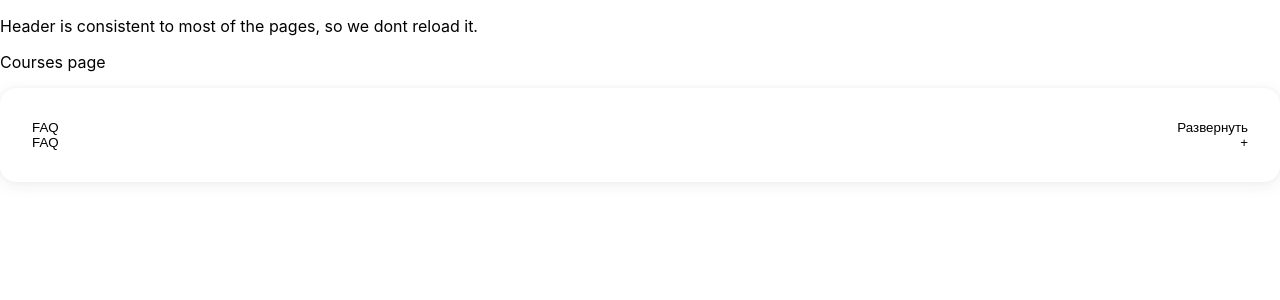
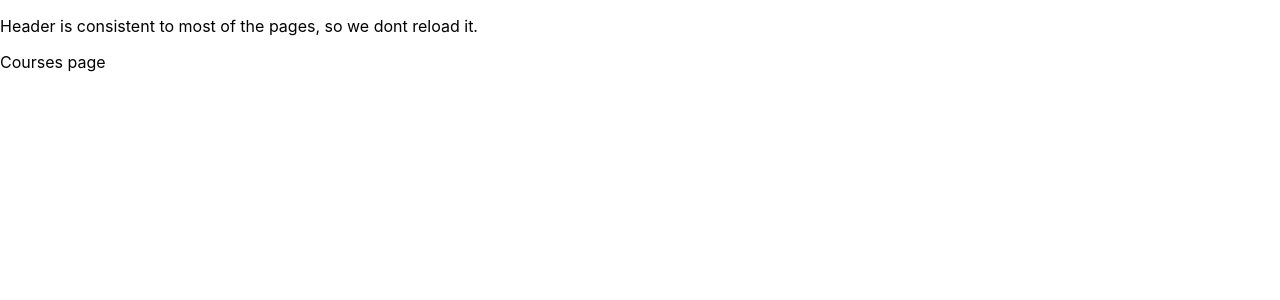
Before and after one commit to Studio-Yandex-Practicum/lizaalert_frontend, a React (Create React App) app: page / in a window 1280 px wide. Shown: the top 300 px of the page. Built offline with nearby package versions, Linux system fonts and the light colour scheme.

Commit message:
#43 - accordion final

```diff
--- a/src/components/pages/courses/courses.jsx
+++ b/src/components/pages/courses/courses.jsx
@@ -1,34 +1,7 @@
-import Accordion from '../../templates/accordion/accordion';
-import Card from '../../templates/card/card';
-
 function Courses() {
   return (
     <div>
       <p>Courses page</p>
-      <Card>
-        <Accordion title="FAQ" button="text">
-          Аккордион Lorem ipsum dolor sit amet, consectetur adipisicing elit.
-          Accusamus vero vel expedita quam necessitatibus sit magnam fugit, eos
-          harum minima corporis error! Non possimus accusantium temporibus modi
-          corporis ratione explicabo animi, voluptas officia nihil nobis et
-          nulla quam officiis expedita consequatur delectus iure, quisquam fugit
-          est. Earum quam fugiat labore molestias ratione autem exercitationem
-          impedit? Veritatis eveniet autem dicta provident? Dignissimos autem,
-          excepturi quaerat itaque nemo cupiditate, officia quae quod tenetur
-          doloremque magni molestias ea nulla vitae impedit rem praesentium
-          perspiciatis natus expedita, debitis amet? Ducimus possimus quaerat
-          fuga magni eaque debitis maiores rerum, velit sed corrupti omnis
-          blanditiis nostrum.
-        </Accordion>
-        <Accordion title="FAQ" button="icon">
-          Lorem ipsum, dolor sit amet consectetur adipisicing elit. Quos ex, id
-          voluptatem esse necessitatibus commodi deserunt. Enim vero dolores
-          amet nostrum sed dignissimos quam obcaecati eveniet, quis minus
-          tenetur necessitatibus magni illo. Rerum aspernatur reprehenderit
-          consectetur neque architecto aut omnis quibusdam ducimus nostrum in,
-          et quas harum laudantium excepturi iusto?
-        </Accordion>
-      </Card>
     </div>
   );
 }
--- a/src/components/templates/accordion/accordion.jsx
+++ b/src/components/templates/accordion/accordion.jsx
@@ -1,8 +1,17 @@
 import { useState, useEffect, useRef } from 'react';
 import classnames from 'classnames';
+import PropTypes from 'prop-types';
+import Icon from '../../atoms/icon/icon';
+import styles from './accordion.module.scss';
 
-import PropTypes from 'prop-types';
-import styles from './accordion.module.scss';
+/**
+ * @description Компонент аккордеона с минимальной стилизацией и плавным раскрытием. Раскрытие осуществляется по клику на весь заголовок.
+ *
+ * - title - string - заголовок аккордеона
+ * - children - содержимое, которое будет скрываться (JSX или Компонент)
+ * - button - "icon" | "text" - необязательный проп, отвечающий за дополнительную кнопку в правом верхнем углу в виде иконки либо текста "Развернуть"/"Свернуть"
+ * - className - string - необязательный проп - дополнительный css класс (для стилизации ручки аккордеона через вложенность или задания внешних отступов)
+ */
 
 function Accordion({ children, className, title, button }) {
   const [isOpen, setIsOpen] = useState(false);
@@ -26,14 +35,19 @@ function Accordion({ children, className, title, button }) {
     setHeight(isOpen ? '0px' : `${contentRef.current.scrollHeight}px`);
   };
 
-  const renderButton = (type) => (
+  const renderButton = (type) => {
+    if (type === '') {
+      return null;
+    }
+    return (
       <span
         className={classnames(styles.btn, { [styles.icon]: type === 'icon' })}
       >
         {type === 'text' && (isOpen ? 'Свернуть' : 'Развернуть')}
-      {type === 'icon' && '+'}
+        {type === 'icon' && <Icon type="arrowDown" maxHeight={7} />}
       </span>
     );
+  };
 
   const classesList = classnames(styles.accordion, className, {
     [styles.open]: isOpen,
@@ -58,13 +72,13 @@ function Accordion({ children, className, title, button }) {
 
 Accordion.defaultProps = {
   className: '',
-  button: 'icon',
+  button: '',
 };
 
 Accordion.propTypes = {
   className: PropTypes.string,
   title: PropTypes.string.isRequired,
-  button: PropTypes.oneOf(['text', 'icon']),
+  button: PropTypes.oneOf(['', 'text', 'icon']),
   children: PropTypes.oneOfType([
     PropTypes.arrayOf(PropTypes.node),
     PropTypes.node,
--- a/src/components/templates/accordion/accordion.module.scss
+++ b/src/components/templates/accordion/accordion.module.scss
@@ -11,6 +11,7 @@
 
 .handle {
   display: flex;
+  align-items: center;
   border: none;
   outline: none;
   background-color: transparent;
```
Lines whose indentation alone changed are shown as unchanged.
